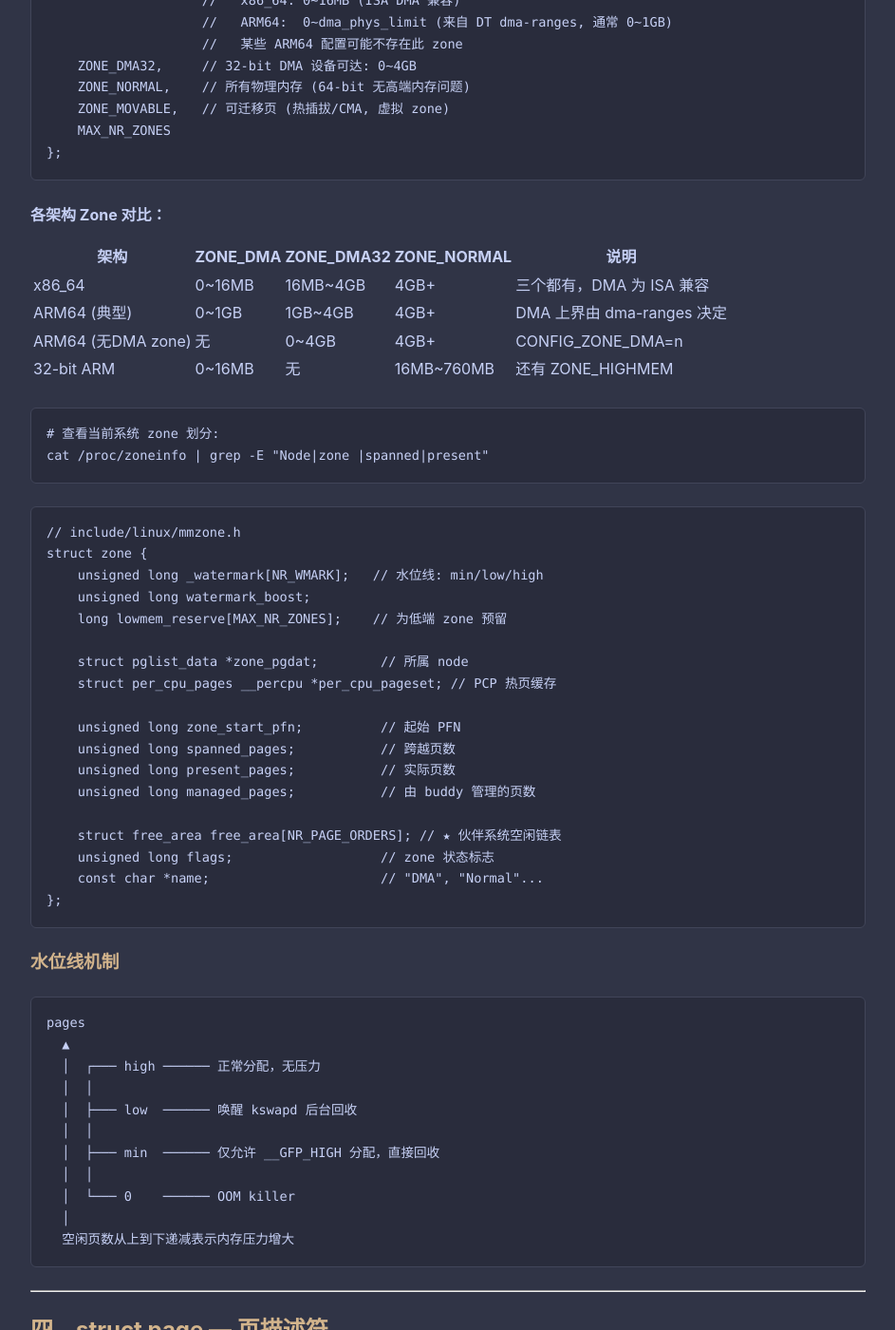
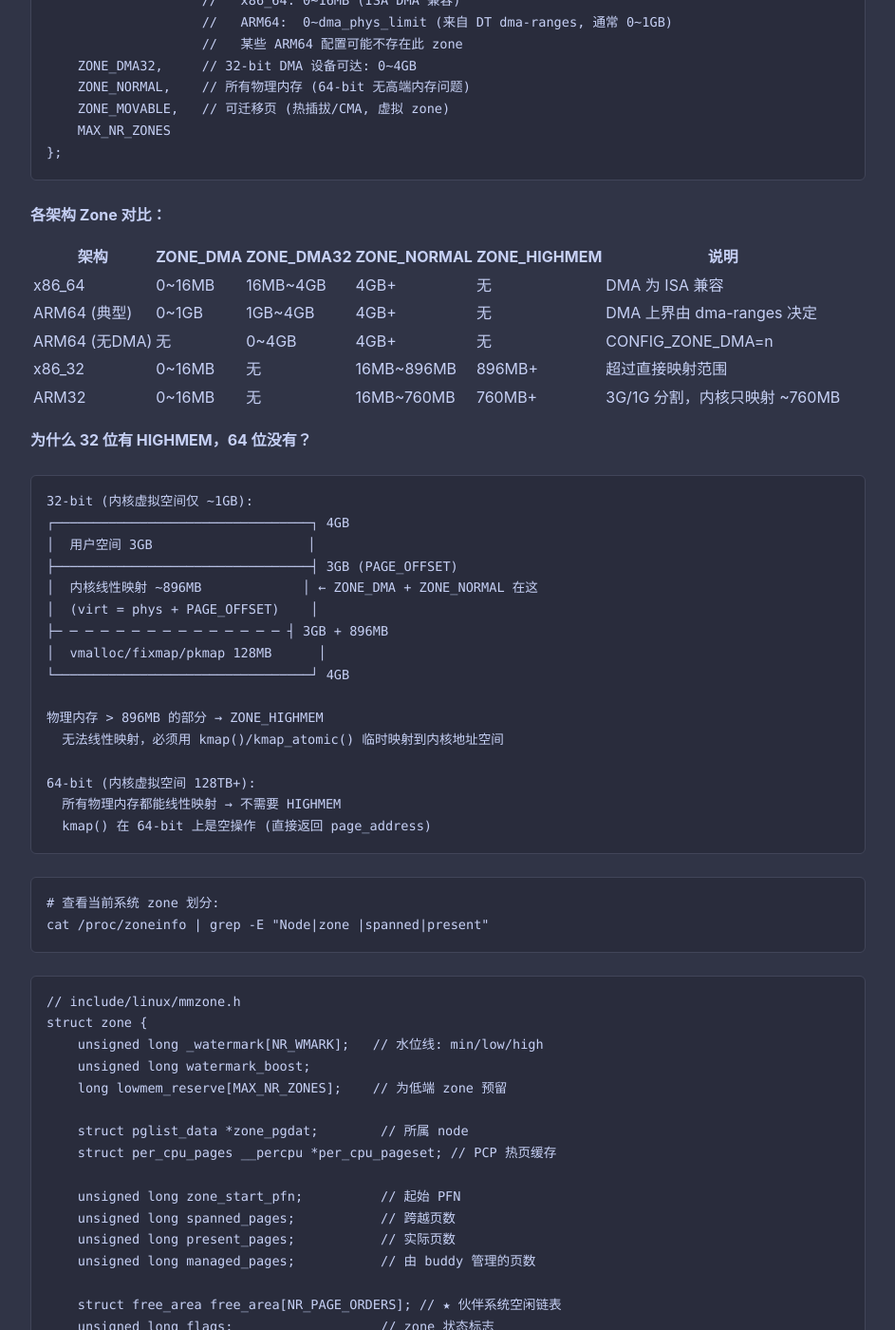
Before and after one commit to wangxiaolei12/wangxiaolei12.github.io, a Jekyll site: the page built from _posts/memory-subsystem/2026-06-12-physical-memory-overview.md, in a window 1280 px wide and 1400 px high, scrolled down 1993 px. Shown: the whole window at 95% size, without its empty margins (168-1111 px from the left). Built offline with Jekyll 4.4.1, drawn with Linux system fonts in a browser that asks for light colours.

Commit message:
Fix zone: add ZONE_HIGHMEM for 32-bit, explain why 64-bit doesn't need it

````diff
--- a/_posts/memory-subsystem/2026-06-12-physical-memory-overview.md
+++ b/_posts/memory-subsystem/2026-06-12-physical-memory-overview.md
@@ -95,12 +95,34 @@ enum zone_type {
 
 **各架构 Zone 对比：**
 
-| 架构 | ZONE_DMA | ZONE_DMA32 | ZONE_NORMAL | 说明 |
-|------|----------|-----------|-------------|------|
-| x86_64 | 0~16MB | 16MB~4GB | 4GB+ | 三个都有，DMA 为 ISA 兼容 |
-| ARM64 (典型) | 0~1GB | 1GB~4GB | 4GB+ | DMA 上界由 dma-ranges 决定 |
-| ARM64 (无DMA zone) | 无 | 0~4GB | 4GB+ | CONFIG_ZONE_DMA=n |
-| 32-bit ARM | 0~16MB | 无 | 16MB~760MB | 还有 ZONE_HIGHMEM |
+| 架构 | ZONE_DMA | ZONE_DMA32 | ZONE_NORMAL | ZONE_HIGHMEM | 说明 |
+|------|----------|-----------|-------------|-------------|------|
+| x86_64 | 0~16MB | 16MB~4GB | 4GB+ | 无 | DMA 为 ISA 兼容 |
+| ARM64 (典型) | 0~1GB | 1GB~4GB | 4GB+ | 无 | DMA 上界由 dma-ranges 决定 |
+| ARM64 (无DMA) | 无 | 0~4GB | 4GB+ | 无 | CONFIG_ZONE_DMA=n |
+| x86_32 | 0~16MB | 无 | 16MB~896MB | 896MB+ | 超过直接映射范围 |
+| ARM32 | 0~16MB | 无 | 16MB~760MB | 760MB+ | 3G/1G 分割，内核只映射 ~760MB |
+
+**为什么 32 位有 HIGHMEM，64 位没有？**
+
+```
+32-bit (内核虚拟空间仅 ~1GB):
+┌─────────────────────────────────┐ 4GB
+│  用户空间 3GB                    │
+├─────────────────────────────────┤ 3GB (PAGE_OFFSET)
+│  内核线性映射 ~896MB             │ ← ZONE_DMA + ZONE_NORMAL 在这
+│  (virt = phys + PAGE_OFFSET)    │
+├─ ─ ─ ─ ─ ─ ─ ─ ─ ─ ─ ─ ─ ─ ─ ┤ 3GB + 896MB
+│  vmalloc/fixmap/pkmap 128MB      │
+└─────────────────────────────────┘ 4GB
+
+物理内存 > 896MB 的部分 → ZONE_HIGHMEM
+  无法线性映射，必须用 kmap()/kmap_atomic() 临时映射到内核地址空间
+
+64-bit (内核虚拟空间 128TB+):
+  所有物理内存都能线性映射 → 不需要 HIGHMEM
+  kmap() 在 64-bit 上是空操作 (直接返回 page_address)
+```
 
 ```bash
 # 查看当前系统 zone 划分:
````
